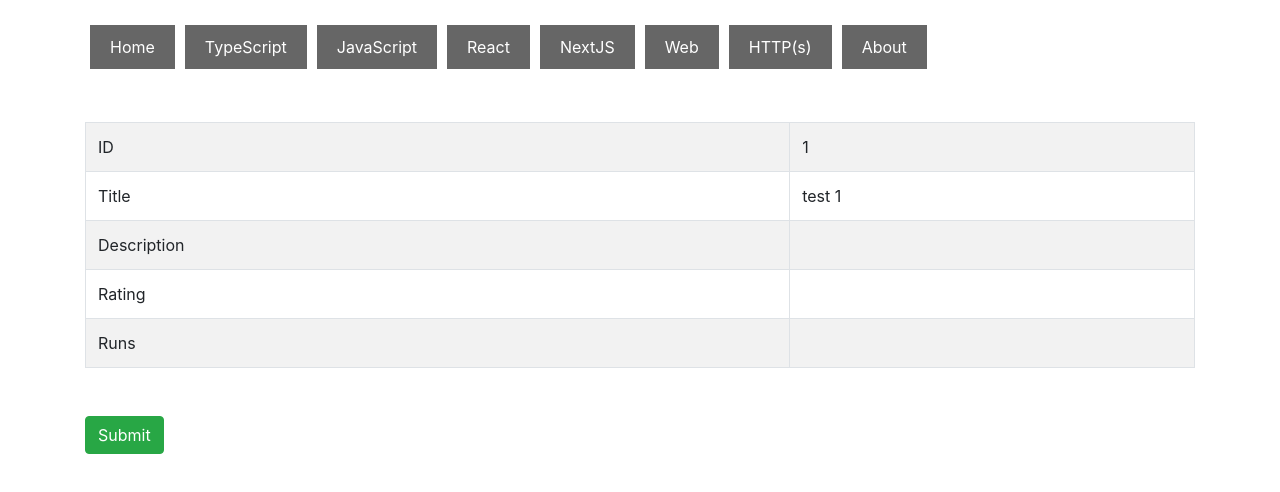
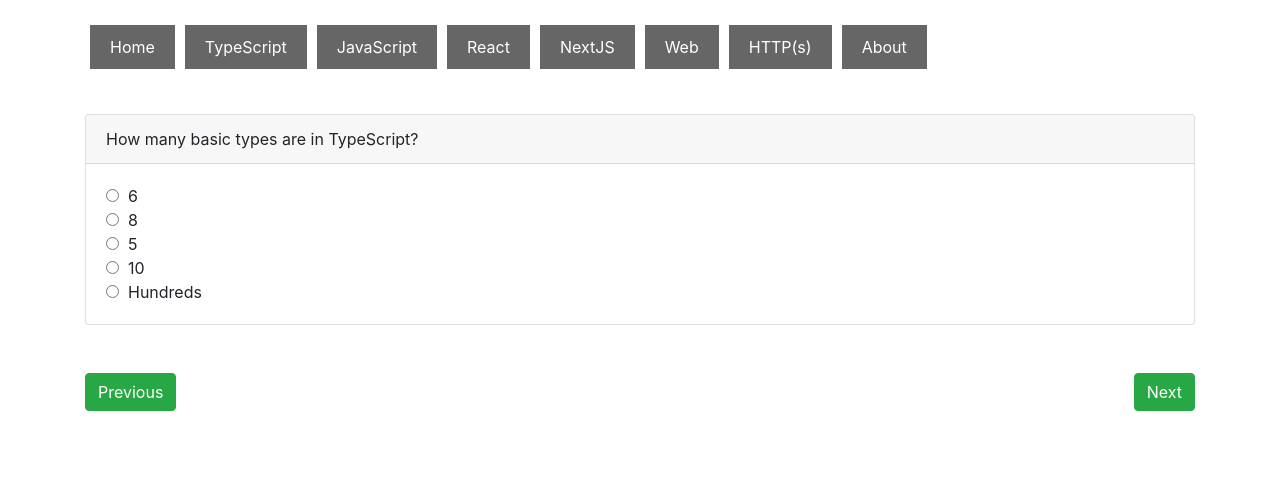
Before and after one commit to r47717/ts-station, a Next.js app: page /test/1 in a window 1280 px wide. Shown: the top 492 px of the page. Built offline with nearby package versions, Linux system fonts and the light colour scheme.

Commit message:
question view

```diff
--- a/data/index.js
+++ b/data/index.js
@@ -8,20 +8,23 @@
         {id: 6, title: 'HTTP(s)'},
     ],
     tests: [
-        {id: 1, category: 1, title: 'test 1'},
-        {id: 2, category: 2, title: 'test 2'},
-        {id: 3, category: 3, title: 'test 3'},
-        {id: 4, category: 4, title: 'test 4'},
-        {id: 5, category: 5, title: 'test 5'},
-        {id: 6, category: 1, title: 'test 6'},
-        {id: 7, category: 2, title: 'test 7'},
-        {id: 8, category: 3, title: 'test 8'},
-        {id: 9, category: 4, title: 'test 9'},
-        {id: 10, category: 5, title: 'test 10'},
-        {id: 11, category: 1, title: 'test 11'},
-        {id: 12, category: 2, title: 'test 12'},
-        {id: 13, category: 3, title: 'test 13'},
-        {id: 14, category: 4, title: 'test 14'},
-        {id: 15, category: 5, title: 'test 15'},
+        {
+            id: 1,
+            category: 1,
+            title: 'Basic types',
+            q: [
+                {
+                    id: 1,
+                    title: 'How many basic types are in TypeScript?',
+                    a: [
+                        '6',
+                        '8',
+                        '5',
+                        '10',
+                        'Hundreds'
+                    ]
+                }
+            ],
+        },
     ]
 };
--- a/pages/test/[id].js
+++ b/pages/test/[id].js
@@ -2,36 +2,34 @@
 import data from "../../data";
 
 function Test({test}) {
-    const {id, title, category} = test;
+    const {id, title, category, q: questions} = test;
+
+    function onClick(qid, answer) {
+        console.log(qid, answer);
+    }
 
     return (
     <Layout title='Test'>
         <div>
-            <table className='table table-bordered table-striped mt-5 mb-5'>
-                <tbody>
-                    <tr>
-                        <td>ID</td>
-                        <td>{id}</td>
-                    </tr>
-                    <tr>
-                        <td>Title</td>
-                        <td>{title}</td>
-                    </tr>
-                    <tr>
-                        <td>Description</td>
-                        <td></td>
-                    </tr>
-                    <tr>
-                        <td>Rating</td>
-                        <td></td>
-                    </tr>
-                    <tr>
-                        <td>Runs</td>
-                        <td></td>
-                    </tr>
-                </tbody>
-            </table>
-            <button className='btn btn-success' onClick={() => {}}>Submit</button>
+            <div className="questions">
+                {
+                    questions.map(q => <div key={q.id} className="card">
+                        <div className="card-header">{q.title}</div>
+                        <div className="card-body">
+                            {
+                                q.a.map(answer => <div key={answer}>
+                                    <input type="radio" name={q.id} value={answer} onClick={() => onClick(q.id, answer)}/>&nbsp;&nbsp;{answer}
+                                </div>)
+                            }
+
+                        </div>
+                    </div>)
+                }
+            </div>
+            <div className="button-group mt-5">
+                <button className='btn btn-success' onClick={() => {}}>Previous</button>
+                <button className='btn btn-success float-right' onClick={() => {}}>Next</button>
+            </div>
         </div>
 
     </Layout>
```
